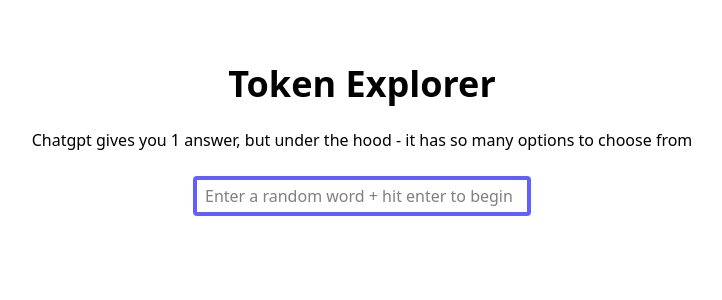
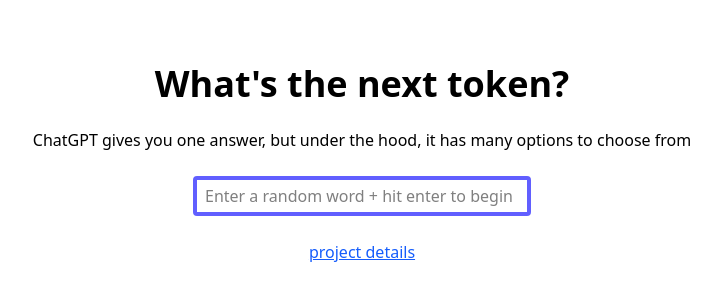
Before and after one commit to Aryan181/token-explorer, a Next.js app: page / in a window 1280 px wide. Shown: the part 96-396 px from the top of the page, without its empty margins (278-1000 px from the left). Built offline with nearby package versions, Linux system fonts and the light colour scheme.

Commit message:
update ui

```diff
--- a/src/app/page.tsx
+++ b/src/app/page.tsx
@@ -92,8 +92,10 @@
     <div className="flex justify-center pt-[20vh] h-screen">
       <div className="flex flex-col items-center space-y-6">
 
-      <h1 className="text-4xl font-bold">Token Explorer</h1>
-      <h4>Chatgpt gives you 1 answer, but under the hood - it has so many options to choose from</h4>
+      <h1 className="text-4xl font-bold">What's the next token?</h1>
+      <h4>ChatGPT gives you one answer, but under the hood, it has many options to choose from</h4>
+
+
       <UserInput
       userInput={userInput}
       setUserInput={setUserInput}
@@ -103,23 +105,32 @@
 
 
 
-{isLoading ? <p className="text-gray-500 mt-4">Loading...</p> : <ul onClick={handleTokenClick}>
+{isLoading ? (
+  <p className="text-gray-500 mt-4">Loading...</p>
+) : dataReceived.length > 0 ? (
+  <div>
+    <h2 className="text-sm text-gray-700 mb-2">Click on the token you want to see appended to the sentance</h2>
+    <ul onClick={handleTokenClick}>
       {dataReceived.map(({ token, probability }, index) => (
         <li key={index} data-token={token} className="mb-2">
           The token{" "}
           <strong className="border border-red-500 rounded px-1">
             {displayToken(token)}
           </strong>{" "}
-    has a {probability.toFixed(2)}% chance of showing up after the word <strong className="border border-red-500 rounded px-1">
+          has a {probability.toFixed(2)}% chance of showing up after the word{" "}
+          <strong className="border border-red-500 rounded px-1">
             {userInput}
-    </strong>{" "}  in the sentence you just typed
+          </strong>
         </li>
-
       ))}
-</ul>}
+    </ul>
+  </div>
+) : null}
 
 
-
+<a href="https://docs.google.com/document/d/e/2PACX-1vQ-o78wvzHF4lQguaCqI--sg2Pe3uSGJVQSCa-2KVlS5uhRqTVFNOjLr92pS-kXZzFKKfLH0Ktt860L/pub">
+<h4 className="text-blue-600 underline cursor-pointer">project details</h4>
+</a>
 
 </div>
 
```
Lines whose indentation alone changed are shown as unchanged.
